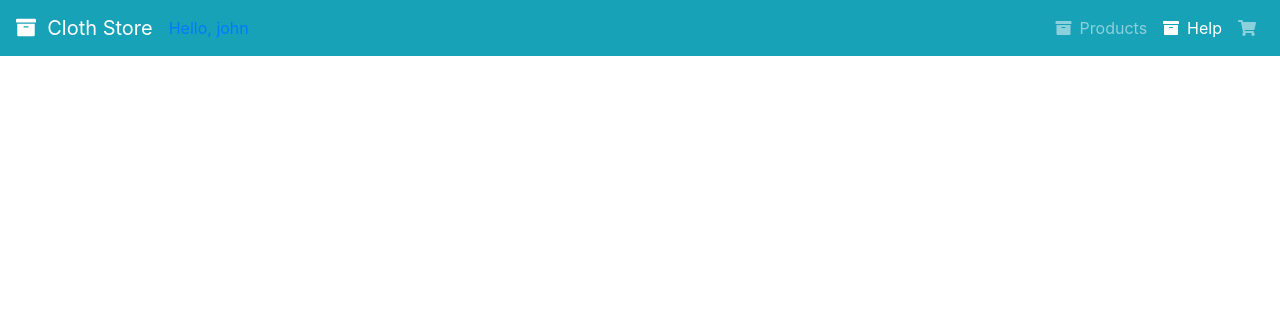
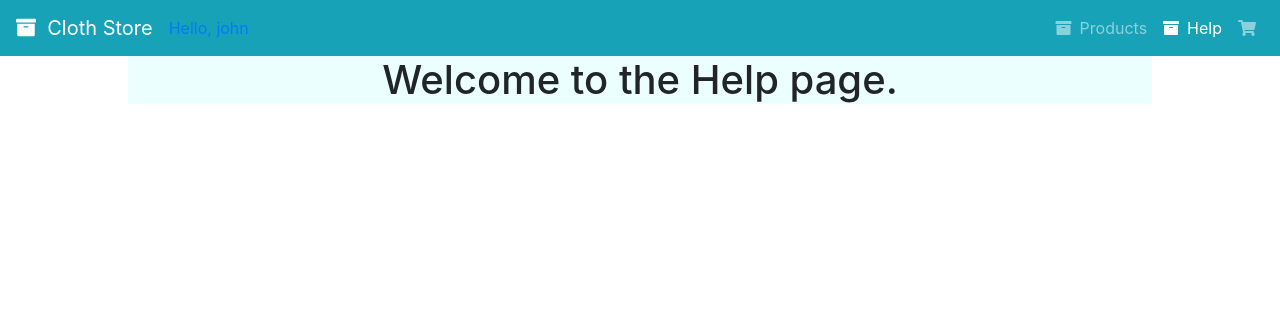
Before and after one commit to arkstudiodevelopers/forthyearproject, a PHP site: page /Help.php in a window 1280 px wide. Shown: the top 316 px of the page. Run offline with PHP 8.4, Linux system fonts and the light colour scheme; a user stored in the database is signed in; some libraries are stand-ins or nearby versions.

Commit message:
4thyrbkp

```diff
--- a/Help.php
+++ b/Help.php
@@ -11,6 +11,7 @@ session_start();
     <link rel="shortcut icon" href="img/logo.png"  type = "image/x-icon">
   <link rel='stylesheet' href='https://cdnjs.cloudflare.com/ajax/libs/twitter-bootstrap/4.5.2/css/bootstrap.min.css' />
   <link rel='stylesheet' href='https://cdnjs.cloudflare.com/ajax/libs/font-awesome/5.9.0/css/all.min.css' />
+  <link rel="stylesheet" href="css/Help.css">
 </head>
 <body>
      <!-- Navbar start -->
@@ -39,7 +40,9 @@ session_start();
   <!-- Navbar end -->
 
   <Div class="helpBox">
-
+     <h1>
+         Welcome to the Help page.
+     </h1>
   </Div>
 
 </body>
--- a/css/Help.css
+++ b/css/Help.css
@@ -0,0 +1,11 @@
+.helpBox {
+    width: 80%;
+    height: auto;
+    margin-left: 10%;
+    background-color: rgb(236, 255, 255);
+    align-items: center;
+}
+
+.helpBox h1 {
+    text-align: center;
+}
```
